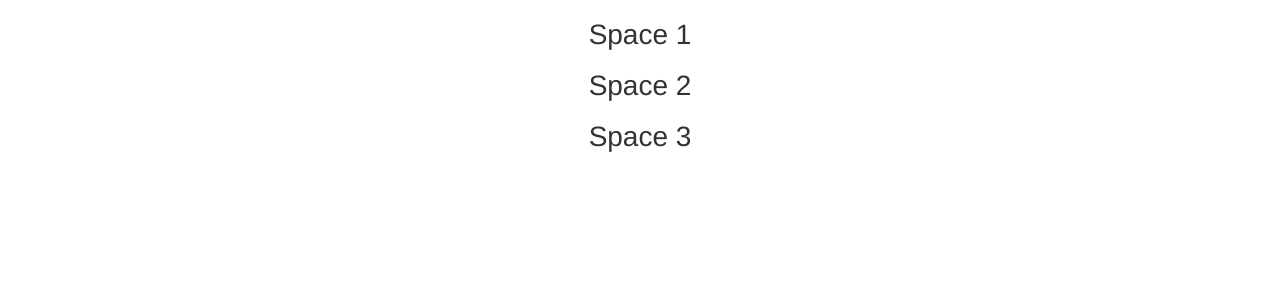
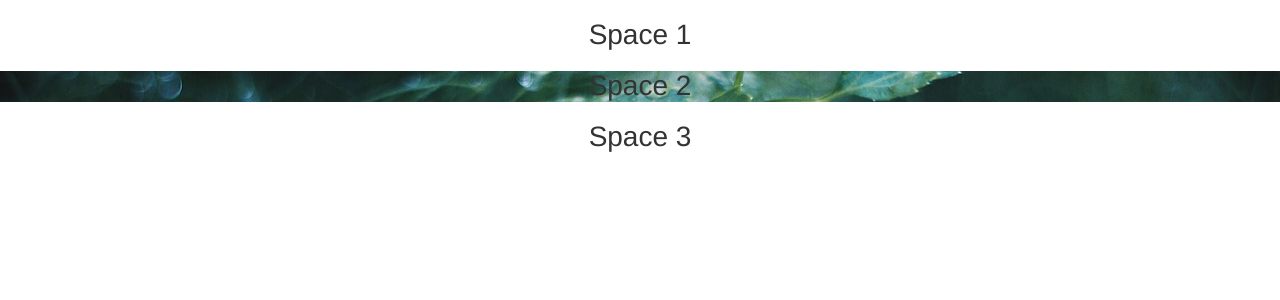
Before and after one commit to jervislam0911/GreenSpy, a Django app: page / in a window 1280 px wide. Shown: the top 300 px of the page. Run offline with Django 3.2, Linux system fonts and the light colour scheme; some libraries are stand-ins or nearby versions.

Commit message:
add BG picture and change modeel

```diff
--- a/GreenAutomation/GreenSpy/static/css/custom.css
+++ b/GreenAutomation/GreenSpy/static/css/custom.css
@@ -3,3 +3,9 @@ h1 {
     font-size:2em;
 
 }
+
+.parallax
+{
+    background: url("bg.jpg");
+
+}
--- a/GreenAutomation/GreenSpy/views.py
+++ b/GreenAutomation/GreenSpy/views.py
@@ -1,8 +1,8 @@
 from django.shortcuts import render, HttpResponse
 import sys
 import json
-from Phidgets.PhidgetException import PhidgetException
-from Phidgets.Devices.InterfaceKit import InterfaceKit
+# from Phidgets.PhidgetException import PhidgetException
+# from Phidgets.Devices.InterfaceKit import InterfaceKit
 # Create your views here.
 # is_phidget_connected = False
 # interfaceKit = InterfaceKit()
```
Also changed, not shown: GreenAutomation/GreenSpy/static/css/bg.jpg (added), 2 other files.
